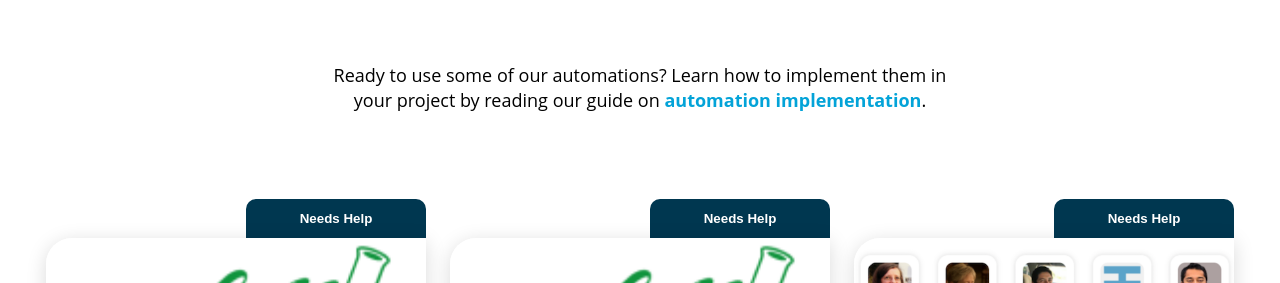
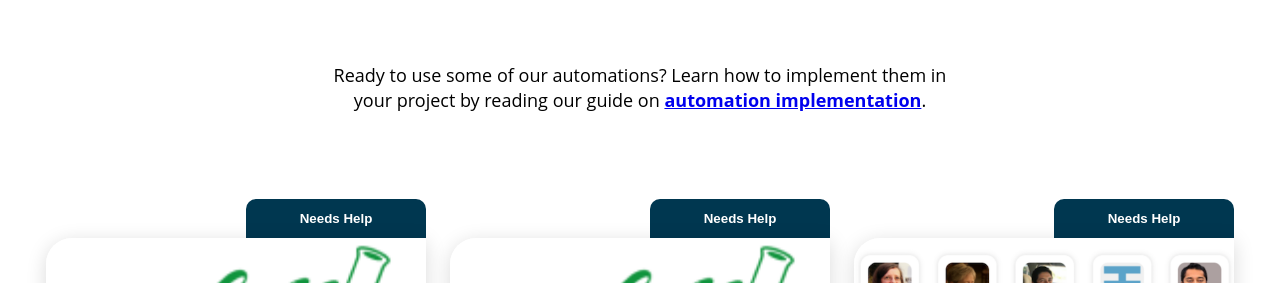
Before and after one commit to 100Automations/Website, a Jekyll site: the page built from index.html, in a window 1280 px wide. Shown: the part 847-1130 px from the top of the page. Built offline with Jekyll 4.4.1, drawn with Linux system fonts in a browser that asks for light colours.

Commit message:
Fix 100Automations Live Site
- Update config files
- Update urls based on the new config files

```diff
--- a/_includes/ato_grid.html
+++ b/_includes/ato_grid.html
@@ -3,7 +3,9 @@
 <div class="automations_title flexbox_column">
   <h3>Automations</h3>
   <div class="automation_subtitle">
-    <p class="body2">Ready to use some of our automations? Learn how to implement them in your project by reading our guide on <strong>automation implementation</strong>.</p>
+    <p class="body2">Ready to use some of our automations? Learn how to implement them in your project by reading our guide on
+      <strong> <a href="{{ site.pages[5].url | relative_url }}">automation implementation</a></strong>.
+    </p>
   </div>
 </div>
 
--- a/_includes/border.html
+++ b/_includes/border.html
@@ -12,7 +12,7 @@
         <p>
           You have an idea for an automation and want to submit it.
         </p>
-        <a class="button_primary">
+        <a href="{{ site.pages[4].url | relative_url }}" class="button_primary">
           Submit Idea
         </a>
       </div>
@@ -30,7 +30,7 @@
         <p>
           You want to contribute to an existing automation that’s already being developed.
         </p>
-        <a class="button_primary">
+        <a href="{{ site.pages[3].url | relative_url }}" class="button_primary">
           Start Contributing
         </a>
       </div>
--- a/_includes/header.html
+++ b/_includes/header.html
@@ -2,7 +2,7 @@
     <button class="hamburger" onclick="openMenu()">☰</button>
     <div class="header_row">
       <!-- Title -->
-      <a href="{{ site.data.nav[0].link | relative_url }}"><img src="assets/images/icons/logos/100-Automations-Single-Line.png" alt="100 Automations" width="300"></a>
+      <a href="{{ site.data.nav[0].link | relative_url }}"><img src="{{'/assets/images/icons/logos/100-Automations-Single-Line.png' | relative_url}}" alt="100 Automations" width="300"></a>
       <!-- Add spacer, to align navigation to the right -->
       <div class="spacer"></div>
       <!-- Navigation -->
```
